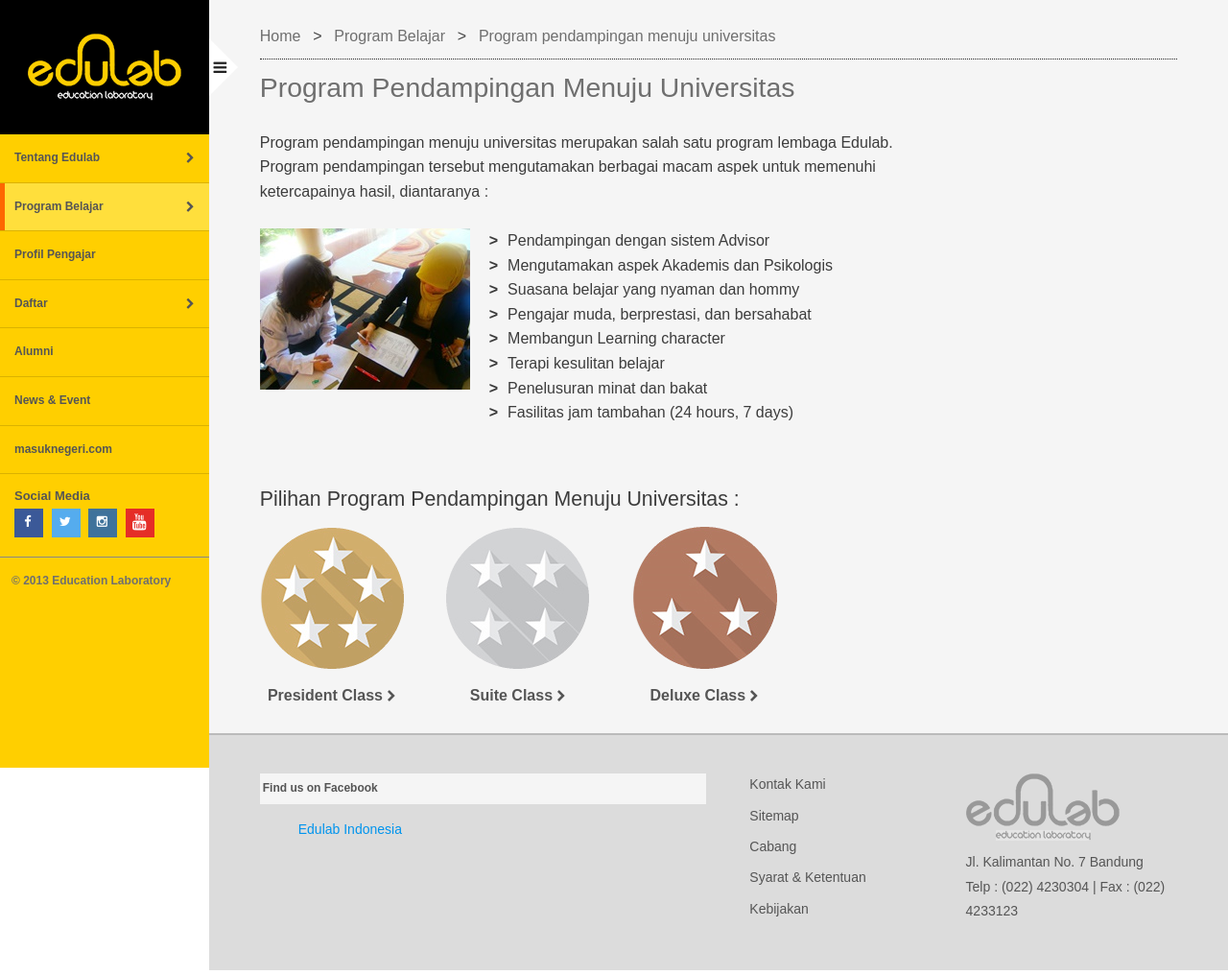
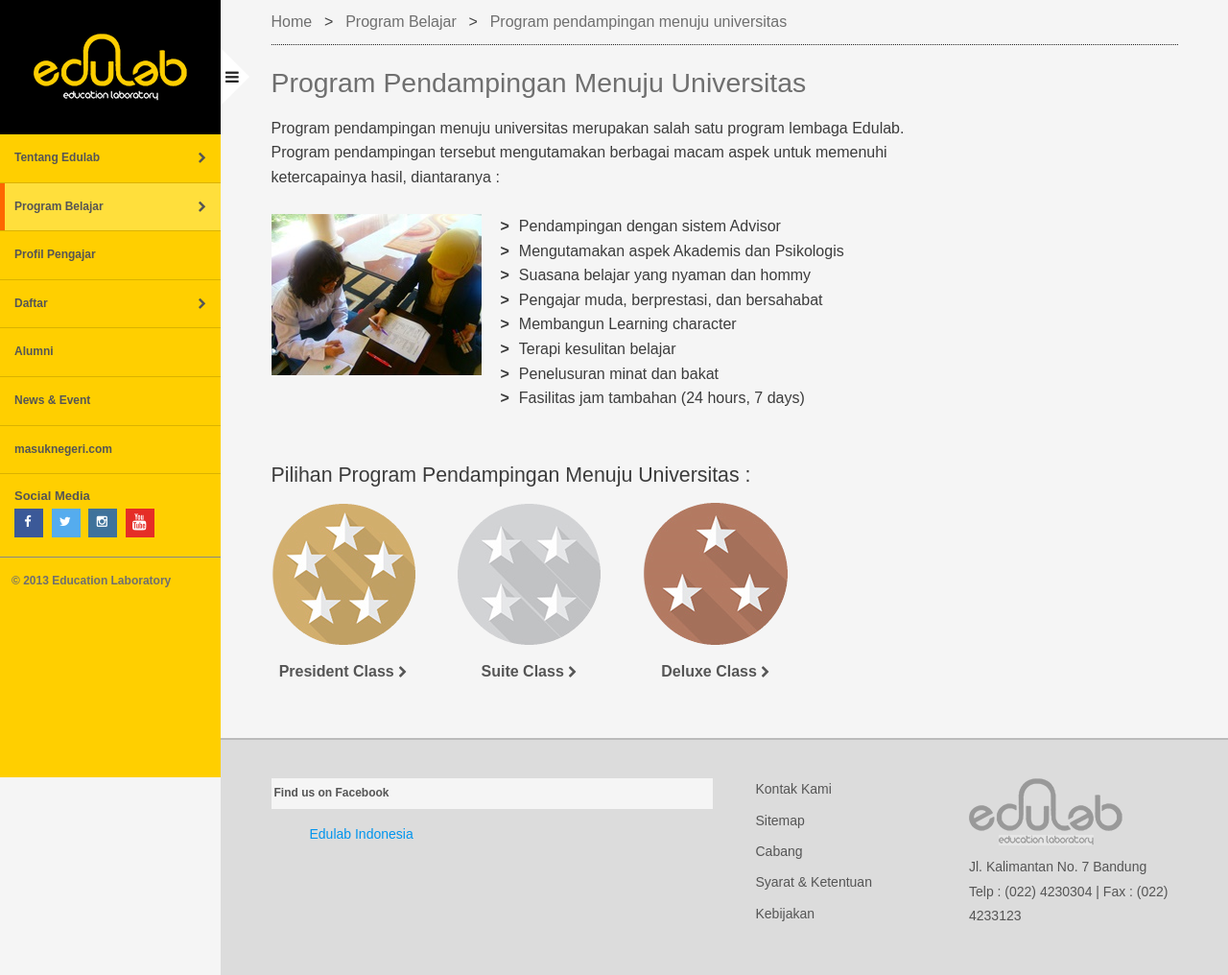
Before and after one commit to sebastianusbara/edulab-training, a website: page pendampingan.html in a window 1280 px wide. Shown: the whole page at 96% size. Drawn offline with nearby package versions, Linux system fonts and the light colour scheme.

Commit message:
Calc Sidebar, Remove float on main

```diff
--- a/dev/sass/main.scss
+++ b/dev/sass/main.scss
@@ -31,6 +31,7 @@
 
 body {
     color: $black90;
+    background: whitesmoke;
 }
 
 a {
@@ -54,7 +55,6 @@
 }
 
 .main-content {
-    float: right;
     background: whitesmoke;
     margin-top: 50px;
     @media #{$large} {
@@ -62,11 +62,11 @@
     }
 }
 
-.main-content article {
-    float: right;
-    padding-top: 15px;
-    width: 100%;
-}
+// .main-content article {
+//     background: whitesmoke;
+//     padding-top: 15px;
+//     width: 100%;
+// }
 
 .main__program {
     padding: 10px 0 10px 0;
@@ -107,6 +107,8 @@
 .post__title, .gallery__title, .post__heading {
     color: $black70;
     font-weight: 300;
+    position: relative;
+    top: 10px;
 }
 
 .post__heading {
--- a/dev/sass/modules/_nav.scss
+++ b/dev/sass/modules/_nav.scss
@@ -7,7 +7,7 @@
 	}
 
     @media #{$large} {
-    	max-width: 17%;
+    	width: 230px;
     }
 }
 
@@ -22,7 +22,7 @@
 	position: fixed;
 	float: none;
 	background: black;
-	height: 30px;
+	height: 0;
 	z-index: 10;
 
    	@media #{$large} {
@@ -38,7 +38,9 @@
 	padding: 10px 10px;
 	text-align: left;
 	height: 50px;
+	margin-top: -50px;
 	@media #{$large} {
+		margin-top: -10px;
 		height: auto;
 	    text-align: center;
 	    padding: 35px 10px;
--- a/dev/sass/partial/_helpers.scss
+++ b/dev/sass/partial/_helpers.scss
@@ -120,7 +120,8 @@
 .compact {
     width: 100%;
     @media #{$large} {
-        width: 83%;
+        width: calc(100% - 230px);
+        margin-left: 230px;
     }
 }
 
@@ -133,6 +134,7 @@
     width: 100%;
     @media #{$large} {
         width: 70%;
+        margin-bottom: 30px;
     }
 }
 
--- a/pendampingan.html
+++ b/pendampingan.html
@@ -16,22 +16,9 @@
     <title>Edulab | Pendampingan</title>
 
     <link rel="stylesheet" href="assets/css/main.css">
-    <!--     <link rel="stylesheet" href="assets/js/vendor/slick/slick.min.css">
-    <link rel="stylesheet" href="assets/js/vendor/slick/slick-theme.min.css"> -->
     <script src="assets/js/vendor/modernizr.min.js"></script>
-    <script src="assets/js/vendor/slick.min.js"></script>
 </head>
 <body>
-    <div id="fb-root"></div>
-    <script>
-    (function(d, s, id) {
-        var js, fjs = d.getElementsByTagName(s)[0];
-        if (d.getElementById(id)) return;
-        js = d.createElement(s); js.id = id;
-        js.src = "//connect.facebook.net/en_US/sdk.js#xfbml=1&version=v2.5&appId=1448778652109103";
-        fjs.parentNode.insertBefore(js, fjs);
-    }(document, 'script', 'facebook-jssdk'));
-    </script>
         <!--[if lt IE 8]>
         <p class="browsehappy">You are using an <strong>outdated</strong> browser. Please <a href="http://browsehappy.com/">upgrade your browser</a> to improve your experience.</p>
         <![endif]-->
@@ -130,7 +117,7 @@
                 </p>
             </div>
         </article>
-        <section>
+        <section class="layout-narrow">
             <h3 class="font-thin no-margin">Pilihan Program Pendampingan Menuju Universitas :</h3>
             <ul class="program-list list-inline list-nostyle">
                 <li>
@@ -214,8 +201,17 @@
     </div>
 </footer>
 </main>
-
-<script>window.myPrefix = '';</script>
-<script src="assets/js/main.min.js"></script>
+    <div id="fb-root"></div>
+    <script>
+    (function(d, s, id) {
+        var js, fjs = d.getElementsByTagName(s)[0];
+        if (d.getElementById(id)) return;
+        js = d.createElement(s); js.id = id;
+        js.src = "//connect.facebook.net/en_US/sdk.js#xfbml=1&version=v2.5&appId=1448778652109103";
+        fjs.parentNode.insertBefore(js, fjs);
+    }(document, 'script', 'facebook-jssdk'));
+    </script>
+    <script>window.myPrefix = '';</script>
+    <script src="assets/js/main.min.js"></script>
 </body>
 </html>
```
Also changed, not shown: alumni.html (+2 -2 lines), assets/css/main.css.
